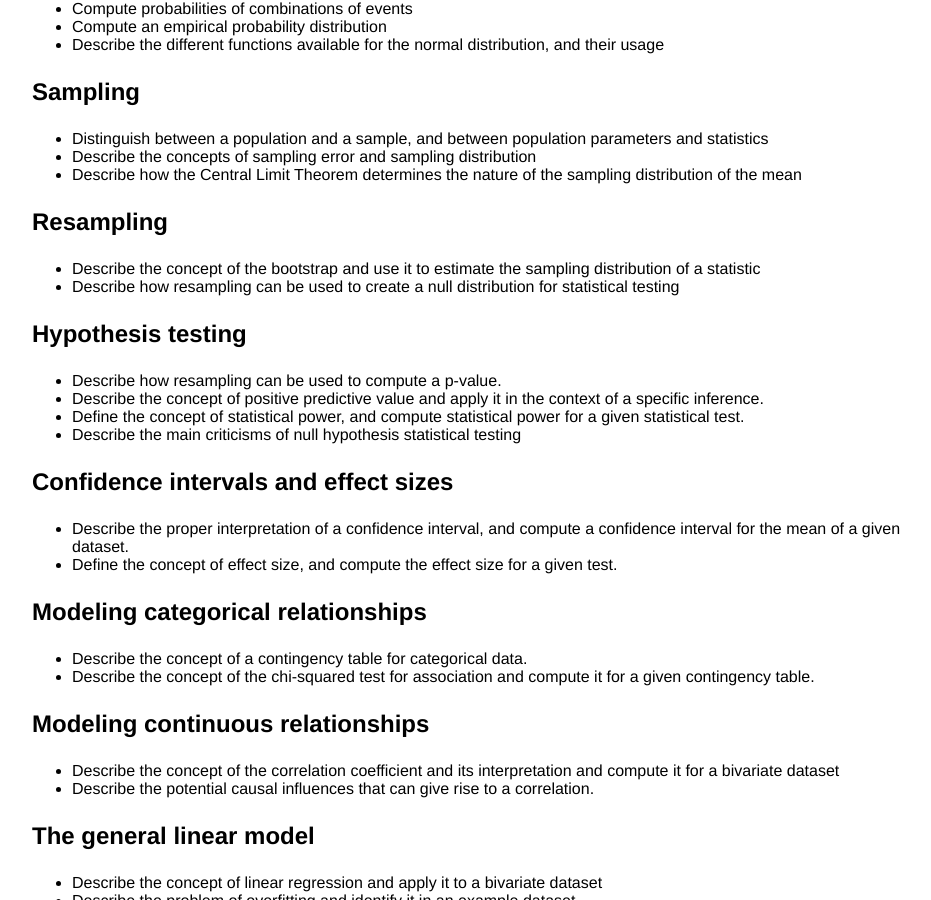
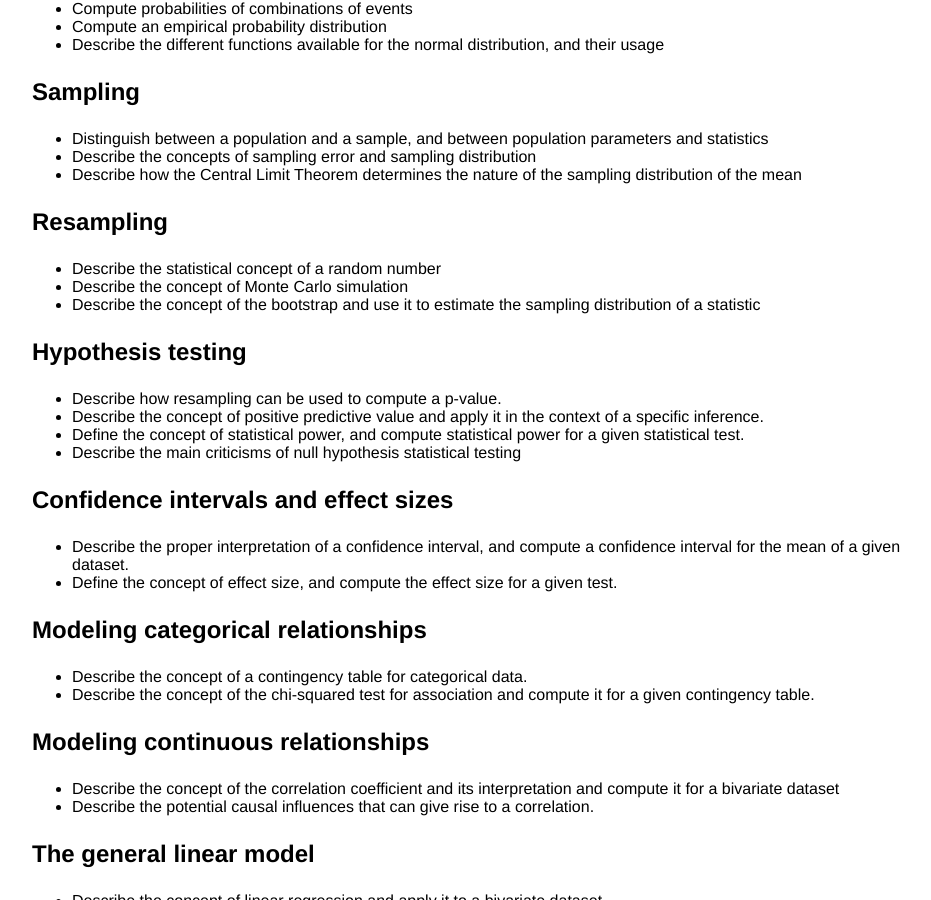
Before and after one commit to stats60/stats60.github.io, a Jekyll site: the page built from objectives/index.md, in a window 1280 px wide and 900 px high, scrolled down 1384 px. Shown: the whole window, without its empty margins (160-1091 px from the left). Built offline with Jekyll 4.4.1, drawn with Linux system fonts in a browser that asks for light colours; our own code applies the rules of GitHub Pages for plain Markdown files.

Commit message:
autoupdate

```diff
--- a/objectives/index.md
+++ b/objectives/index.md
@@ -59,8 +59,9 @@ Students should be able to do each of the following by the end of this course:
 * Describe how the Central Limit Theorem determines the nature of the sampling distribution of the mean
 
 ### Resampling
+* Describe the statistical concept of a random number
+* Describe the concept of Monte Carlo simulation
 * Describe the concept of the bootstrap and use it to estimate the sampling distribution of a statistic
-* Describe how resampling can be used to create a null distribution for statistical testing
 
 ### Hypothesis testing
 * Describe how resampling can be used to compute a p-value.
```
Also changed, not shown: full_syllabus/index.md (+3 -3 lines), syllabus/index.md (+2 -2 lines).
